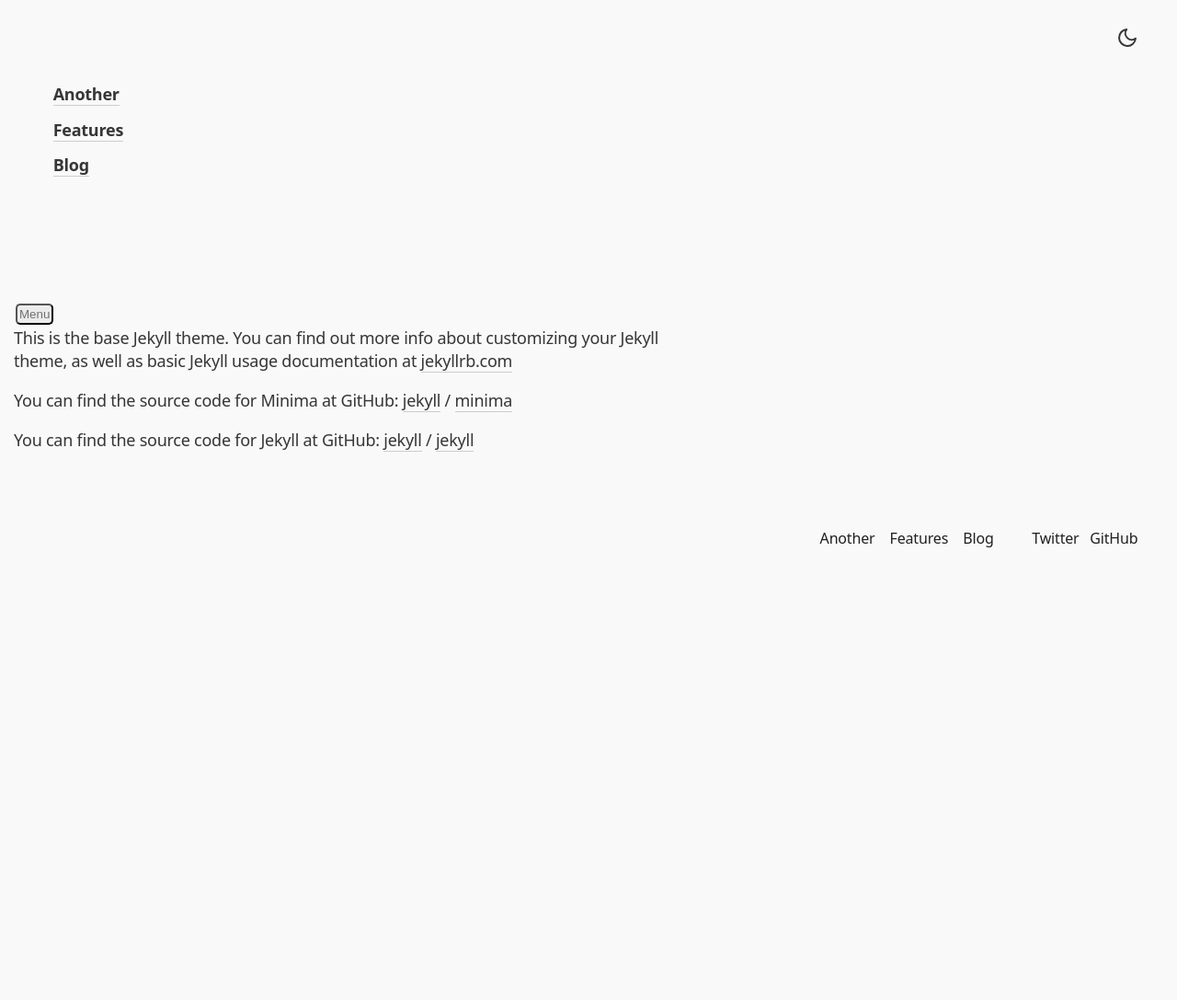
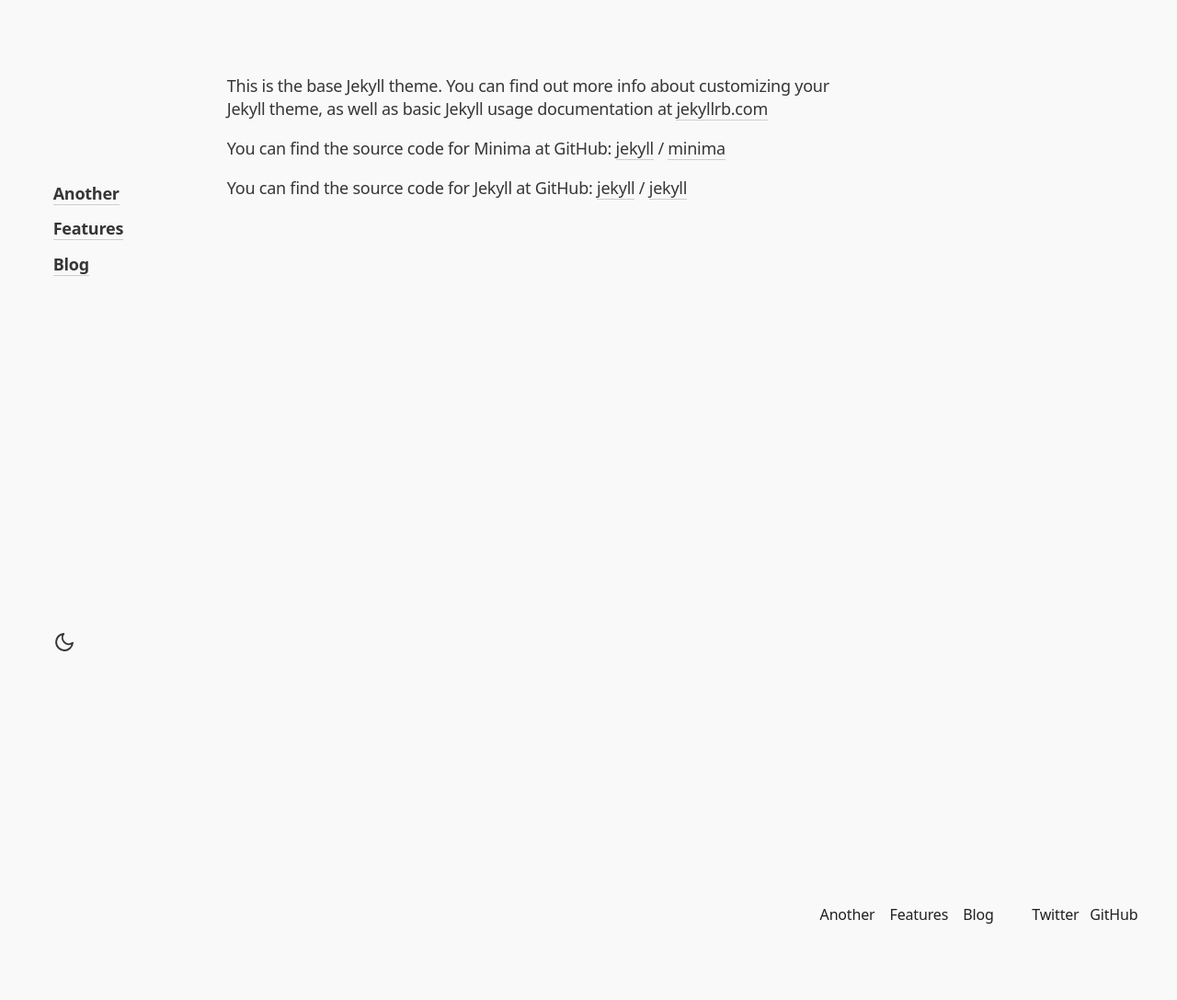
Before and after one commit to miltonparedes/another, a Jekyll site: the page built from features.md, in a window 1280 px wide. Shown: the whole page at 92% size. Built offline with Jekyll 4.4.1, drawn with Linux system fonts in a browser that asks for light colours; some web fonts are replaced; a style sheet for code colours, icons or effects is not loaded; before the commit the page ends 900 px from its top, so only the background shows below that.

Commit message:
sidebar navigation

```diff
--- a/_layouts/default.html
+++ b/_layouts/default.html
@@ -6,12 +6,14 @@ layout: compress
   {% include head.html %}
   <body>
     <div class="container">
-      <header class="page-header justify-content-between mt-sm-0 mt-lg-4 mb-n3 mb-md-0">
-        {% include menu.html %}
-        {% include dark-mode.html %}
-      </header>
+      <div class="row">
+        <aside  id="menu" role="navigation" class="col-12 col-md-2 d-flex flex-column justify-content-around" style="height: 100vh;">
+          {% include menu.html %}
+          {% include dark-mode.html %}
+        </aside>
+        {{ content }}
+      </div>
     </div>
-    {{ content }}
 
     {% if dark_mode %}
       <script src="{{ site.url }}/assets/js/main.js" charset="utf-8"></script>
--- a/_sass/another/_header.scss
+++ b/_sass/another/_header.scss
@@ -1,40 +1,50 @@
-.page-header {
-  display: flex;
-  padding: 2rem 0;
+@include media-breakpoint-down(sm) {
+  #menu {
+    left: -150px;
+    position: fixed;
+    -webkit-box-sizing: border-box;
+      -moz-box-sizing: border-box;
+            box-sizing: border-box;
 
-  @include media-breakpoint-down(md) {
-    margin-bottom: 0rem;
+    -webkit-transition: all .3s ease-in;
+      -moz-transition: all .3s ease-in;
+        -o-transition: all .3s ease-in;
+            transition: all .3s ease-in;
+  }
+  body.open #menu {
+    left: 0;
+  }
+  /* MAIN PAGE */
+  .page-wrap {
+    -webkit-box-sizing: border-box;
+    -moz-box-sizing: border-box;
+    box-sizing: border-box;
+
+    -webkit-transition: all .3s ease-in;
+    -moz-transition: all .3s ease-in;
+    -o-transition: all .3s ease-in;
+    transition: all .3s ease-in;
+  }
+
+  body.open .page-wrap {
+    margin-left:  150px;
   }
 }
-.nav-menu {
-  ul {
-    margin: 0;
-    li {
-      display: inline;
-      list-style: none;
-      margin-right: 0.65rem;
 
-      a{
-        @include properties($heading-xs);
-        color: var(--primary-color);
-        border-bottom: 0;
-      }
-    }
+#menu-toggle {
+  display: none;
+
+  @include media-breakpoint-down(sm) {
+    display: block;
   }
 }
+
 
 #light,
 #dark {
   display: block;
   cursor: pointer;
   border-bottom: none;
-  margin-top: 0.1em;
-
-  @include media-breakpoint-up(lg) {
-    position: absolute;
-    top: 1.5rem;
-    right: 1.5rem;
-  }
 
   svg {
     width: 1.333rem;
```
